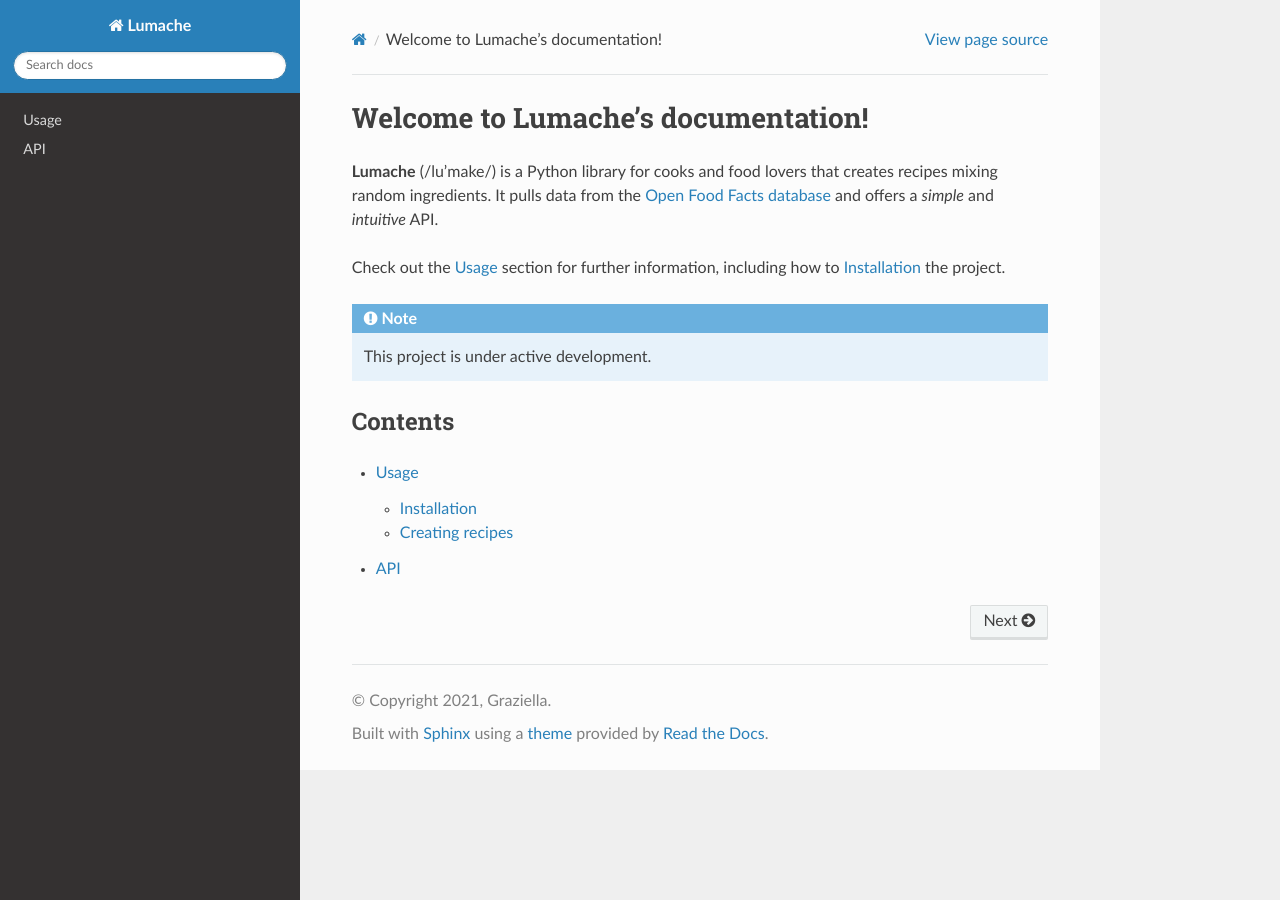
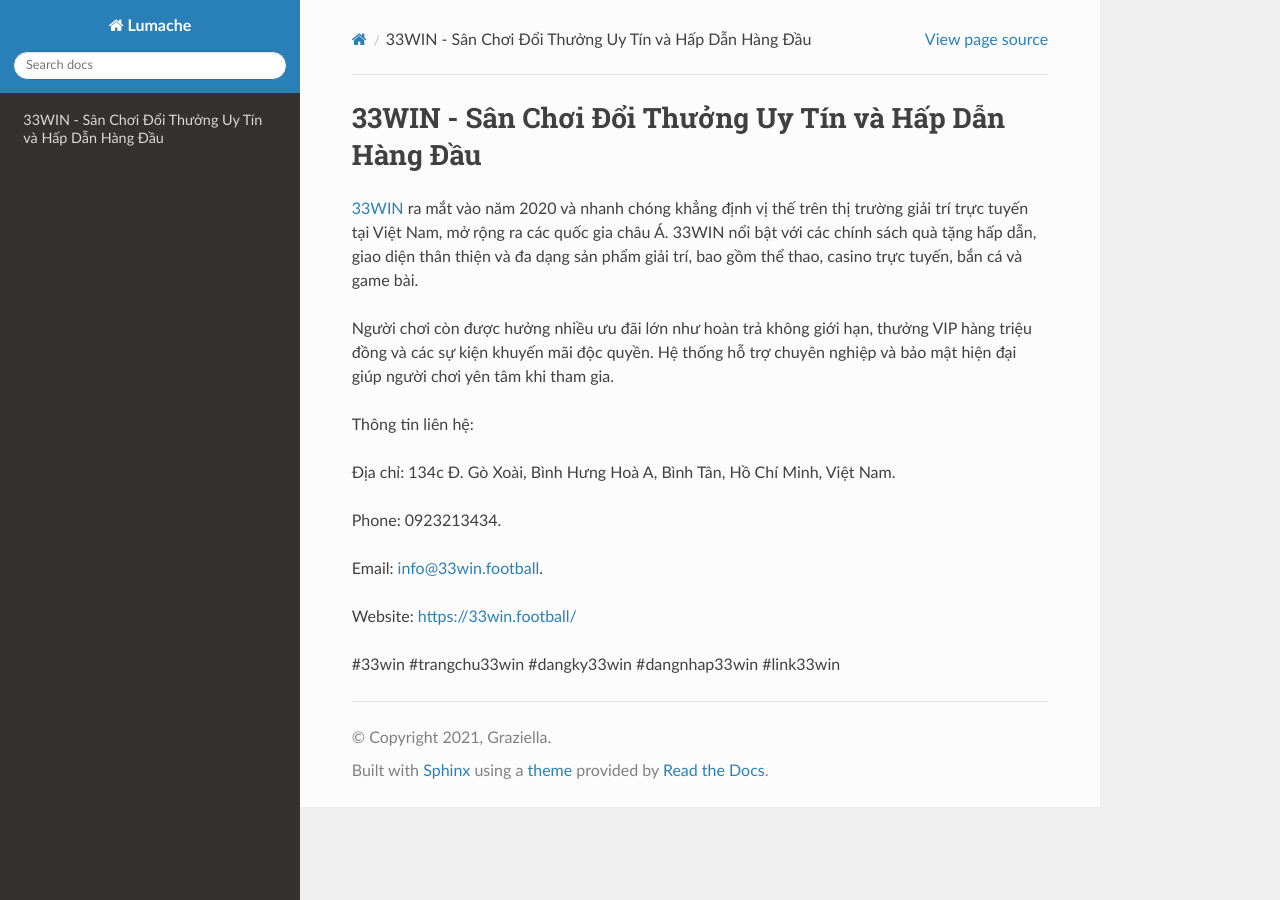
Before and after one commit to parkisngan19/33winfootball, a Sphinx documentation site: the page built from docs/source/index.rst, in a window 1280 px wide. Built offline with Sphinx 7.4.7 and the Read the Docs theme 3.1.0, drawn with Linux system fonts in a browser that asks for light colours.

Commit message:
Update index.rst

```diff
--- a/docs/source/index.rst
+++ b/docs/source/index.rst
@@ -1,22 +1,18 @@
-Welcome to Lumache's documentation!
+33WIN - Sân Chơi Đổi Thưởng Uy Tín và Hấp Dẫn Hàng Đầu
 ===================================
 
-**Lumache** (/lu'make/) is a Python library for cooks and food lovers
-that creates recipes mixing random ingredients.
-It pulls data from the `Open Food Facts database <https://world.openfoodfacts.org/>`_
-and offers a *simple* and *intuitive* API.
+`33WIN <https://33win.football/>`_ ra mắt vào năm 2020 và nhanh chóng khẳng định vị thế trên thị trường giải trí trực tuyến tại Việt Nam, mở rộng ra các quốc gia châu Á. 33WIN nổi bật với các chính sách quà tặng hấp dẫn, giao diện thân thiện và đa dạng sản phẩm giải trí, bao gồm thể thao, casino trực tuyến, bắn cá và game bài.
 
-Check out the :doc:`usage` section for further information, including
-how to :ref:`installation` the project.
+Người chơi còn được hưởng nhiều ưu đãi lớn như hoàn trả không giới hạn, thưởng VIP hàng triệu đồng và các sự kiện khuyến mãi độc quyền. Hệ thống hỗ trợ chuyên nghiệp và bảo mật hiện đại giúp người chơi yên tâm khi tham gia.
 
-.. note::
+Thông tin liên hệ:
 
-   This project is under active development.
+Địa chỉ: 134c Đ. Gò Xoài, Bình Hưng Hoà A, Bình Tân, Hồ Chí Minh, Việt Nam.
 
-Contents
---------
+Phone: 0923213434.
 
-.. toctree::
+Email: info@33win.football.
 
-   usage
-   api
+Website: https://33win.football/
+
+#33win #trangchu33win #dangky33win #dangnhap33win #link33win
```
